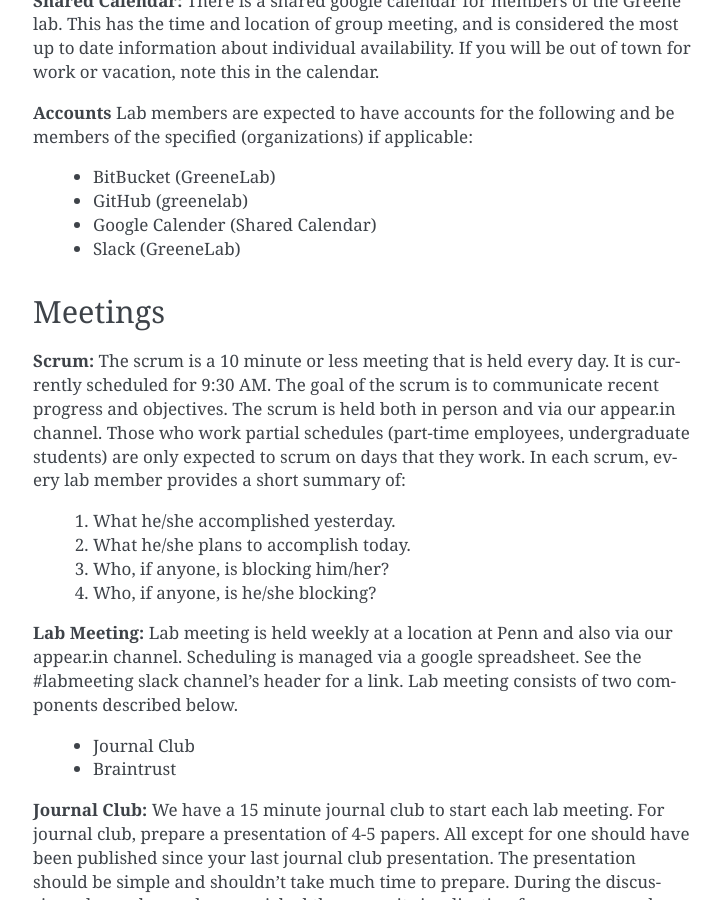
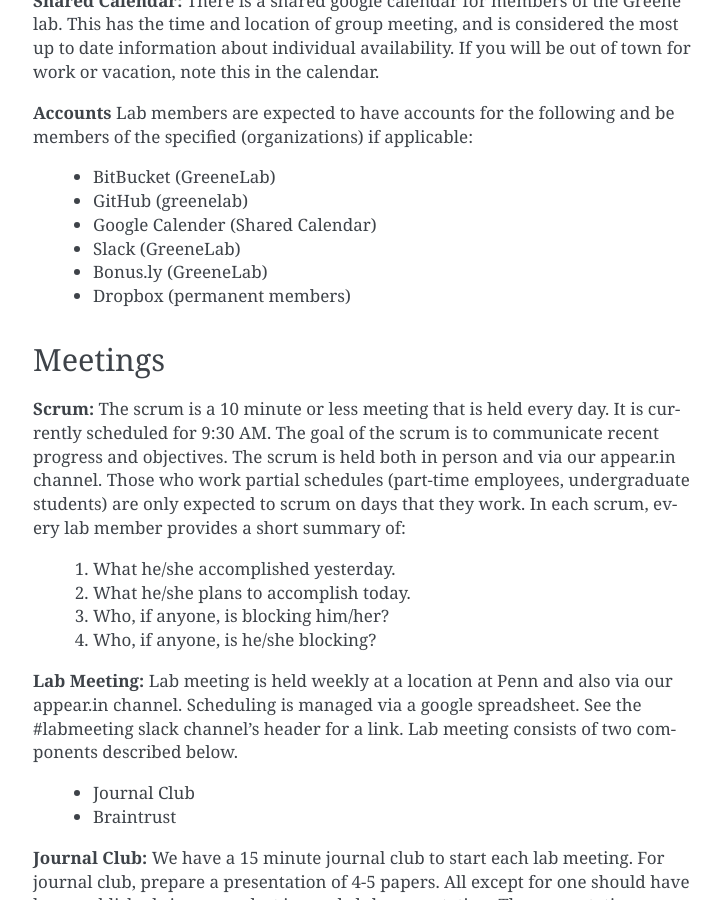
Before and after one commit to greenelab/onboarding, a Sphinx documentation site: the page built from source/communication.rst, in a window 1280 px wide and 900 px high, scrolled down 914 px. Shown: the whole window, without its empty margins (387-1109 px from the left). Built offline with Sphinx 7.4.7, drawn with Linux system fonts in a browser that asks for light colours.

Commit message:
communication.rst add some additional accounts

```diff
--- a/source/communication.rst
+++ b/source/communication.rst
@@ -47,6 +47,8 @@
   * GitHub (greenelab)
   * Google Calender (Shared Calendar)
   * Slack (GreeneLab)
+  * Bonus.ly (GreeneLab)
+  * Dropbox (permanent members)
 
 Meetings
 ~~~~~~~~~~~~~
```
